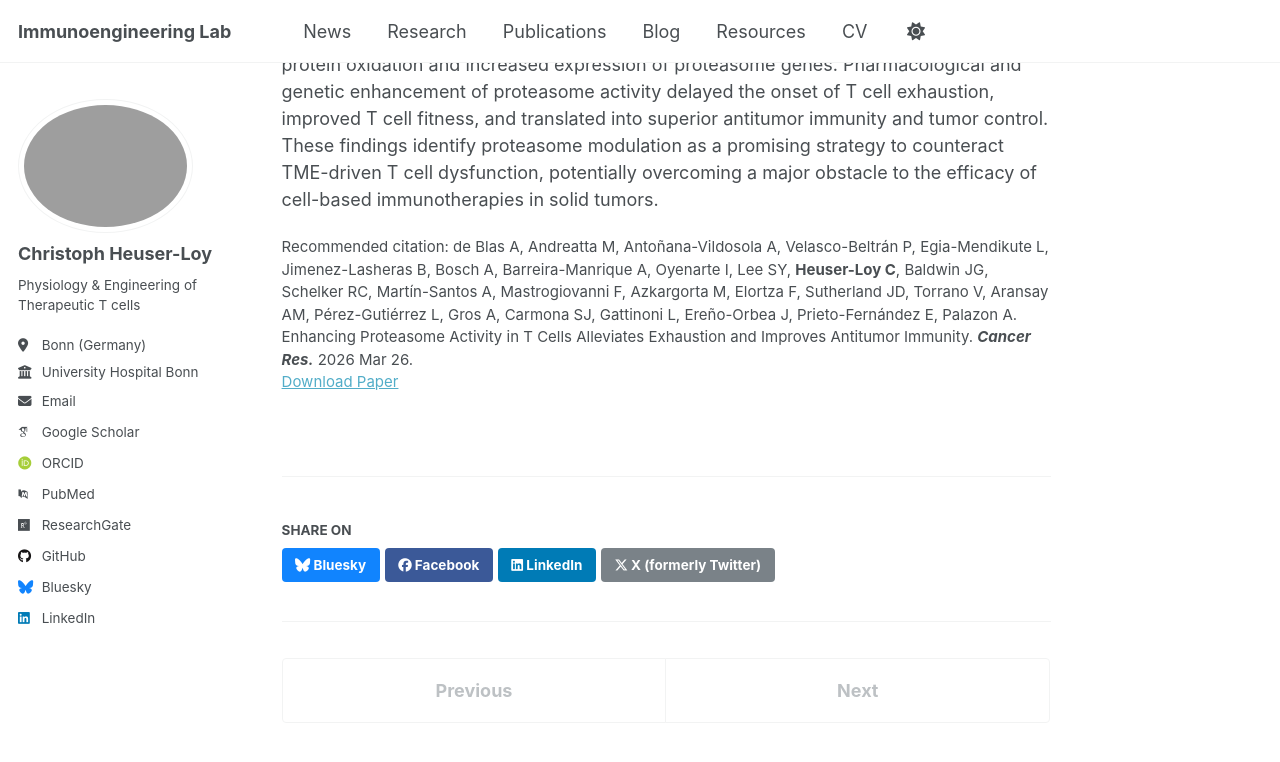
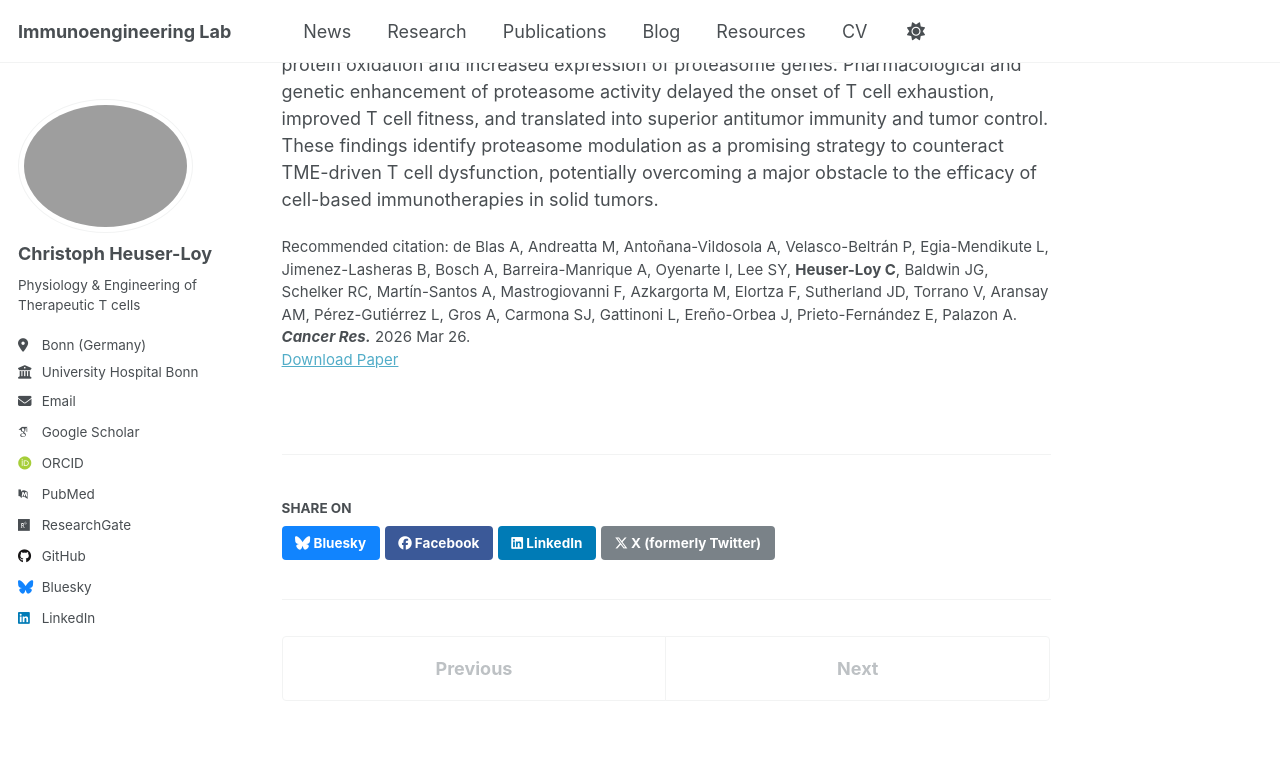
Before and after one commit to cheuserloy/cheuserloy.github.io, a Jekyll site: the page built from _publications/2026-03-26_Proteasome-CancRes.md, in a window 1280 px wide and 900 px high, scrolled down 416 px. Shown: the top 762 px of the window. Built offline with Jekyll 4.4.1, drawn with Linux system fonts in a browser that asks for light colours; some web fonts are replaced; a script that is not in the unit is left out.

Commit message:
Revise citation in Proteasome-CancRes publication
Updated citation format for improved clarity.

```diff
--- a/_publications/2026-03-26_Proteasome-CancRes.md
+++ b/_publications/2026-03-26_Proteasome-CancRes.md
@@ -6,7 +6,7 @@
 excerpt: ''
 date: 2026-03-26
 paperurl: 'https://doi.org/10.1158/0008-5472.CAN-25-1246'
-citation: 'de Blas A, Andreatta M, Antoñana-Vildosola A, Velasco-Beltrán P, Egia-Mendikute L, Jimenez-Lasheras B, Bosch A, Barreira-Manrique A, Oyenarte I, Lee SY, <b>Heuser-Loy C</b>, Baldwin JG, Schelker RC, Martín-Santos A, Mastrogiovanni F, Azkargorta M, Elortza F, Sutherland JD, Torrano V, Aransay AM, Pérez-Gutiérrez L, Gros A, Carmona SJ, Gattinoni L, Ereño-Orbea J, Prieto-Fernández E, Palazon A. Enhancing Proteasome Activity in T Cells Alleviates Exhaustion and Improves Antitumor Immunity. <b><i>Cancer Res.</i></b> 2026 Mar 26.'
+citation: 'de Blas A, Andreatta M, Antoñana-Vildosola A, Velasco-Beltrán P, Egia-Mendikute L, Jimenez-Lasheras B, Bosch A, Barreira-Manrique A, Oyenarte I, Lee SY, <b>Heuser-Loy C</b>, Baldwin JG, Schelker RC, Martín-Santos A, Mastrogiovanni F, Azkargorta M, Elortza F, Sutherland JD, Torrano V, Aransay AM, Pérez-Gutiérrez L, Gros A, Carmona SJ, Gattinoni L, Ereño-Orbea J, Prieto-Fernández E, Palazon A. <b><i>Cancer Res.</i></b> 2026 Mar 26.'
 ---
 
 Chronic T cell receptor (TCR) stimulation combined with adverse conditions in the tumor microenvironment (TME), such as hypoxia and nutrient deprivation, frequently results in T cell exhaustion. Exhausted T cells (TEX) experience oxidative stress, which causes an accumulation of oxidized proteins within the cells. We hypothesized that oxidized protein formation might exceed proteasomal degradation capacity, leading to their accumulation and impairing T cell fitness. Single-cell transcriptomics analysis across 16 tumor types revealed increased expression of proteasome genes in TEX compared to non-exhausted T cells. In a robust in vitro model for the generation of human TEX, the cells exhibited hallmarks of exhaustion, with higher levels of reactive oxygen species (ROS)-induced protein oxidation and increased expression of proteasome genes. Pharmacological and genetic enhancement of proteasome activity delayed the onset of T cell exhaustion, improved T cell fitness, and translated into superior antitumor immunity and tumor control. These findings identify proteasome modulation as a promising strategy to counteract TME-driven T cell dysfunction, potentially overcoming a major obstacle to the efficacy of cell-based immunotherapies in solid tumors.
```
